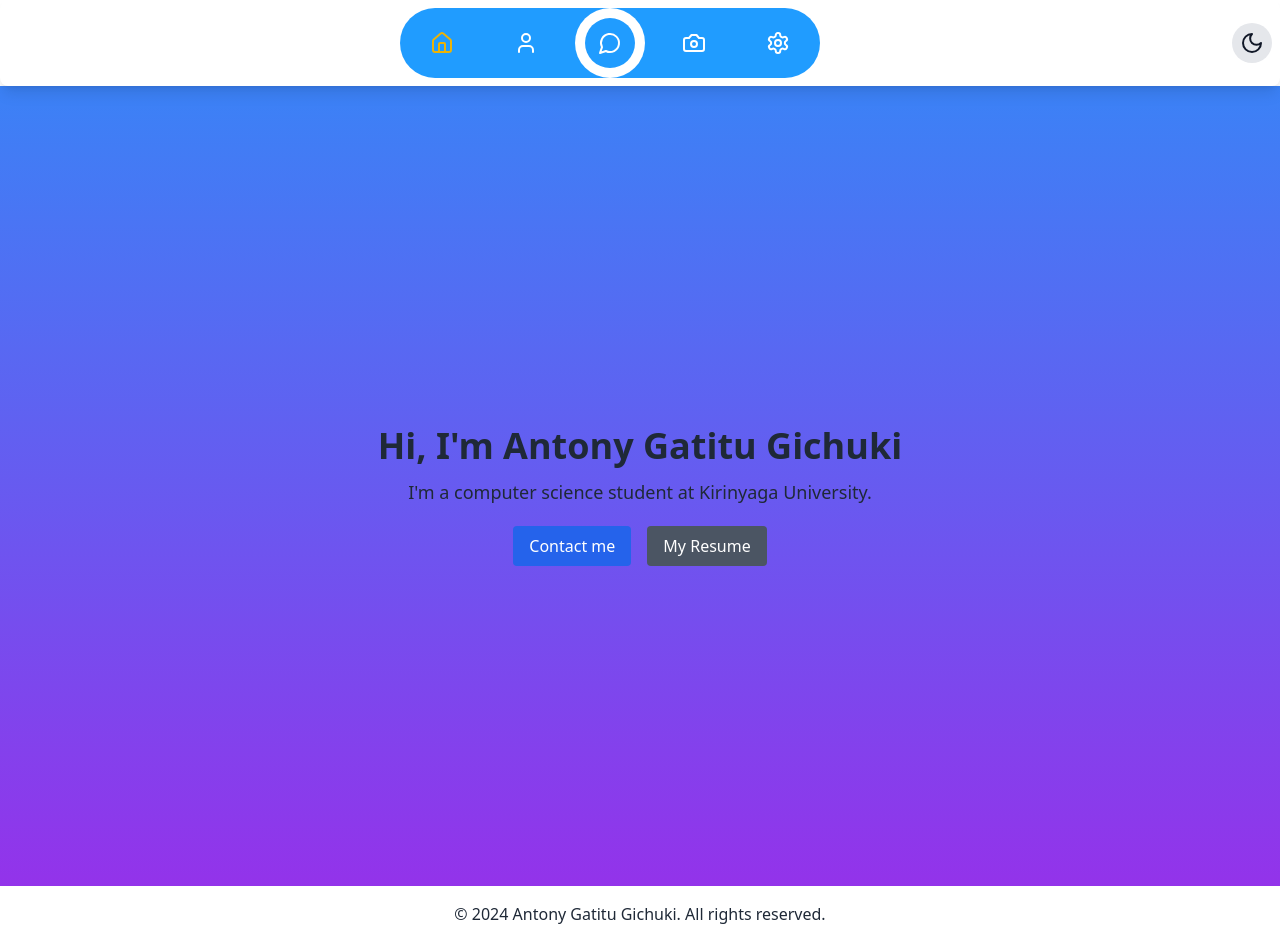
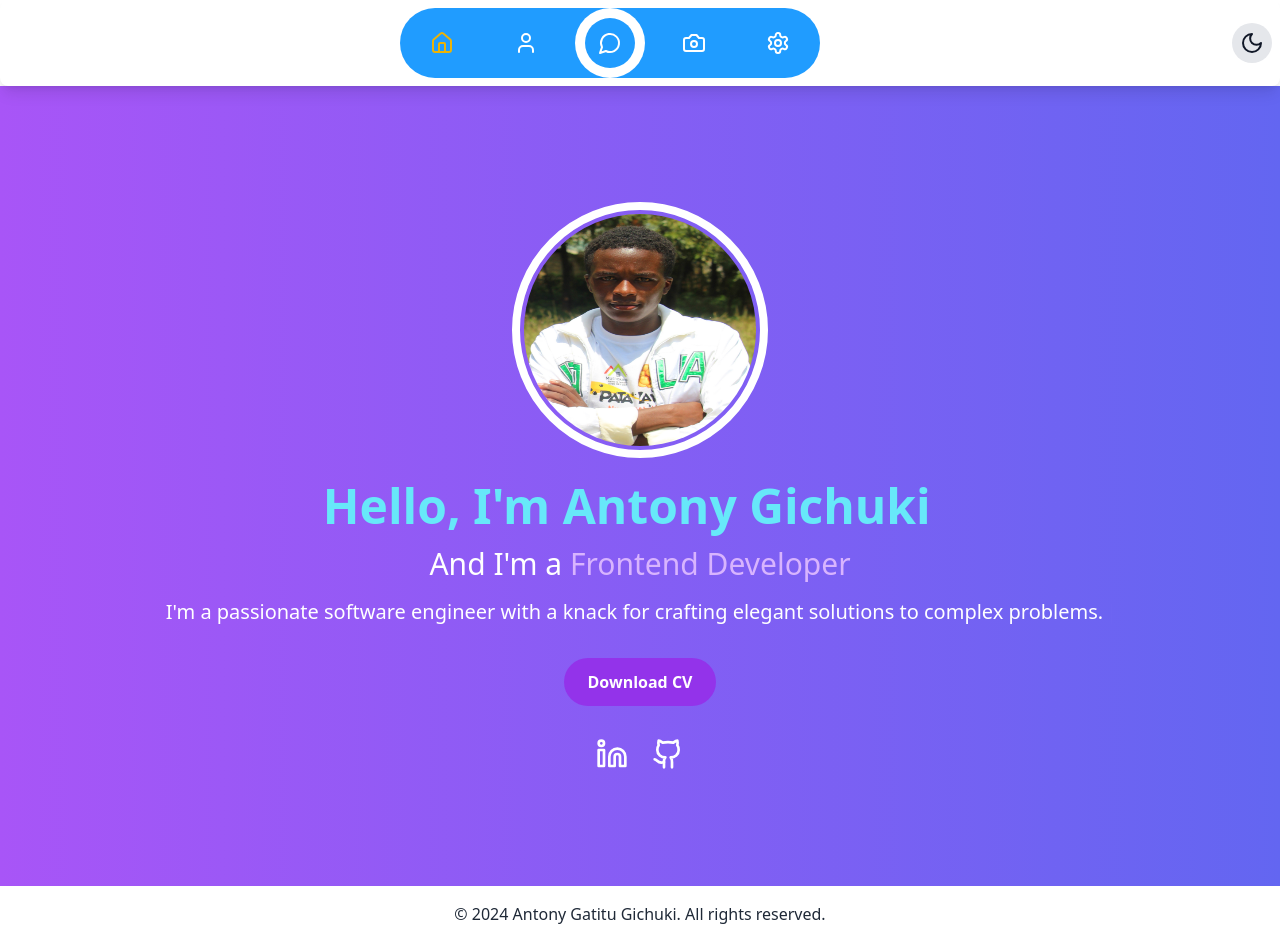
Before and after one commit to antosnizzah/my-portfolio, a React (Vite) app: page / in a window 1280 px wide. Built offline with nearby package versions, Linux system fonts and the light colour scheme.

Commit message:
done some updates

```diff
--- a/package.json
+++ b/package.json
@@ -12,11 +12,15 @@
   "dependencies": {
     "lucide-react": "^0.417.0",
     "react": "^18.3.1",
-    "react-dom": "^18.3.1"
+    "react-awesome-reveal": "^4.2.14",
+    "react-dom": "^18.3.1",
+    "react-simple-typewriter": "^5.0.1",
+    "react-typical": "^0.1.3"
   },
   "devDependencies": {
     "@types/react": "^18.3.3",
     "@types/react-dom": "^18.3.0",
+    "@types/react-typical": "^0.1.2",
     "@typescript-eslint/eslint-plugin": "^7.15.0",
     "@typescript-eslint/parser": "^7.15.0",
     "@vitejs/plugin-react": "^4.3.1",
--- a/src/App.tsx
+++ b/src/App.tsx
@@ -1,6 +1,6 @@
 import React from 'react';
 import Navbar from './components/Navbar';
-import Hero from './components/Hero';
+import ProfileSection from './components/profilesection';
 // import About from './components/About';
 // import Projects from './components/Projects';
 // import Skills from './components/Skills';
@@ -12,8 +12,9 @@ const App: React.FC = () => {
   return (
     <div className="dark:bg-gray-900 dark:text-white">
       <Navbar />
-      <Hero />
+      <ProfileSection />
       <Footer />
+
     </div>
   );
 };
--- a/src/components/Hero.tsx
+++ /dev/null
@@ -1,22 +0,0 @@
-import React from 'react';
-
-
-const Hero: React.FC = () => {
-  return (
-    <section className="flex flex-col items-center justify-center h-screen text-center bg-gradient-to-b from-blue-500 to-purple-600 dark:from-gray-900 dark:to-gray-800">
-      {/* <img
-        src="../assets/IMG_8390.jpg" // Use your image path here
-        alt="Profile"
-        className="w-32 h-32 rounded-full"
-      /> */}
-      <h1 className="mt-5 text-4xl font-bold">Hi, I'm Antony Gatitu Gichuki</h1>
-      <p className="mt-3 text-lg">I'm a computer science student at Kirinyaga University.</p>
-      <div className="mt-5">
-        <button className="px-4 py-2 mx-2 text-white bg-blue-600 rounded hover:bg-blue-700">Contact me</button>
-        <button className="px-4 py-2 mx-2 text-white bg-gray-600 rounded hover:bg-gray-700">My Resume</button>
-      </div>
-    </section>
-  );
-};
-
-export default Hero;
--- a/src/components/Main.tsx
+++ /dev/null
@@ -1,19 +0,0 @@
-import React from 'react';
-
-const Main: React.FC = () => {
-  return (
-    <main className="flex flex-col items-center justify-center h-screen bg-gradient-to-r from-purple-500 to-indigo-500 dark:from-gray-800 dark:to-black text-white dark:text-gray-300">
-      <div className="text-center">
-        <img src="/path-to-your-image.jpg" alt="Antony Gatitu Gichuki" className="rounded-full mx-auto mb-4" />
-        <h1 className="text-4xl font-bold mb-2">Hi, I'm Antony Gatitu Gichuki</h1>
-        <p className="text-xl mb-4">I'm a Computer Science student at Kirinyaga University.</p>
-        <div className="flex space-x-4 justify-center">
-          <button className="bg-blue-500 hover:bg-blue-700 text-white font-bold py-2 px-4 rounded">Contact Me</button>
-          <button className="bg-gray-500 hover:bg-gray-700 text-white font-bold py-2 px-4 rounded">My Resume</button>
-        </div>
-      </div>
-    </main>
-  );
-};
-
-export default Main;
--- a/src/components/profilesection.tsx
+++ b/src/components/profilesection.tsx
@@ -1,33 +1,59 @@
 import React from 'react';
-import { Download, Linkedin, Github } from 'lucide-react';
+import { Linkedin, Github } from 'lucide-react';
+import { Fade } from 'react-awesome-reveal';
+import { useTypewriter, Cursor } from 'react-simple-typewriter';
+import Typical from 'react-typical';
+import profileImage from '../assets/IMG_8390.jpg'; // Adjust the path based on your folder structure
 
 const ProfileSection: React.FC = () => {
+  const [text] = useTypewriter({
+    words: ["I'm a passionate software engineer with a knack for crafting elegant solutions to complex problems."],
+    loop: 1,
+    typeSpeed: 50,
+    deleteSpeed: 300,
+    delaySpeed: 2000,
+  });
+
   return (
-    <section className="flex flex-col items-center justify-center h-screen bg-gradient-to-r from-purple-500 to-indigo-500 dark:from-gray-800 dark:to-black text-white dark:text-gray-300 text-center">
+    <section className="flex flex-col items-center justify-center min-h-screen bg-gradient-to-r from-purple-500 to-indigo-500 dark:from-gray-800 dark:to-black text-white dark:text-gray-300 text-center p-6">
+      <Fade direction="left" triggerOnce>
+        <div className="relative mb-6">
+          <div className="w-64 h-64 rounded-full border-8 border-white dark:border-gray-300 flex items-center justify-center p-1 animate-spin-slow">
             <img
-        src=""
+              src={profileImage}
               alt="Profile"
-        className="rounded-full w-24 h-24 mb-4"
+              className="rounded-full w-full h-full"
             />
-      <h1 className="text-4xl font-bold mb-2">Hi, I'm Antony Gatitu Gichuki</h1>
-      <p className="text-xl mb-4">I'm a Computer Science student at Kirinyaga University.</p>
-      <div className="flex space-x-4 justify-center mb-4">
-        <button className="bg-blue-500 hover:bg-blue-700 text-white font-bold py-2 px-4 rounded">
-          Contact me →
+          </div>
+        </div>
+      </Fade>
+      <Fade direction="right" triggerOnce>
+        <h1 className="text-5xl font-bold mb-4 text-cyan-300">
+          <Typical
+            steps={['Hello, I\'m Antony Gichuki', 10000, '', 10000, 'Hello, I\'m Antony Gichuki']}
+            loop={Infinity}
+            wrapper="p"
+          />
+        </h1>
+        <h2 className="text-3xl mb-4">
+          And I'm a <span className="text-purple-300">Frontend Developer</span>
+        </h2>
+        <p className="text-xl mb-8">
+          {text}
+          <Cursor cursorColor="white" />
+        </p>
+        <button className="bg-purple-600 hover:bg-purple-800 text-white font-bold py-3 px-6 rounded-full mb-8">
+          Download CV
         </button>
-        <button className="bg-gray-500 hover:bg-gray-700 text-white font-bold py-2 px-4 rounded flex items-center space-x-2">
-          <Download className="w-4 h-4" />
-          <span>My Resume</span>
-        </button>
-      </div>
-      <div className="flex space-x-4">
+        <div className="flex space-x-6">
           <a href="https://www.linkedin.com/in/your-profile" target="_blank" rel="noopener noreferrer">
-          <Linkedin className="w-6 h-6" />
+            <Linkedin className="w-8 h-8" />
           </a>
           <a href="https://github.com/your-profile" target="_blank" rel="noopener noreferrer">
-          <Github className="w-6 h-6" />
+            <Github className="w-8 h-8" />
           </a>
         </div>
+      </Fade>
     </section>
   );
 };
--- a/tailwind.config.js
+++ b/tailwind.config.js
@@ -7,7 +7,11 @@ export default {
   ],
   darkMode: 'class',
   theme: {
-    extend: {},
+    extend: {
+      animation: {
+        // 'spin-slow': 'spin 10s linear infinite',
+      },
+    },
   },
   plugins: [
     daisyui,
```
Also changed, not shown: 1 other file (tests, documents, lock files or other folders). Lines whose indentation alone changed are shown as unchanged.
